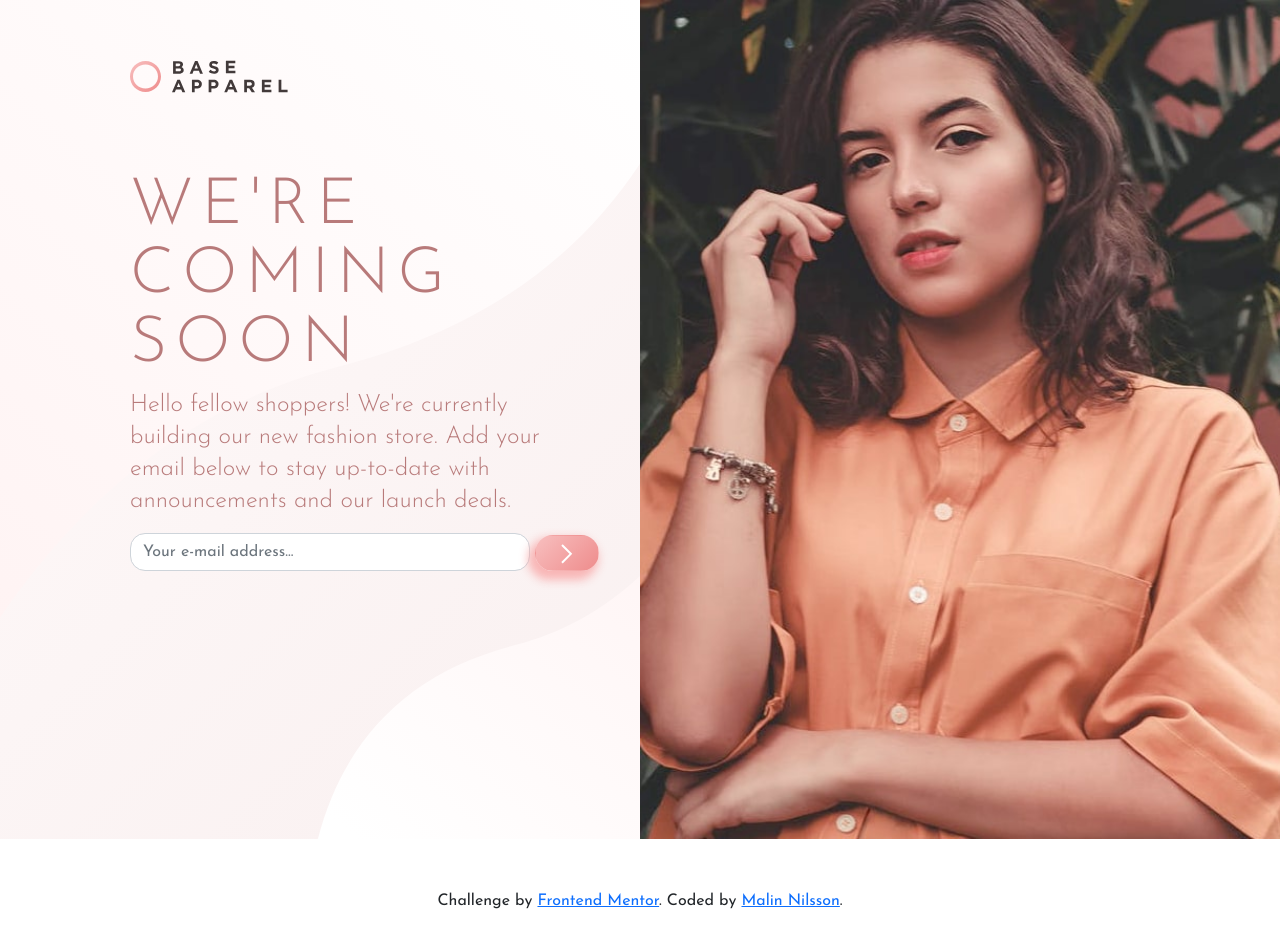
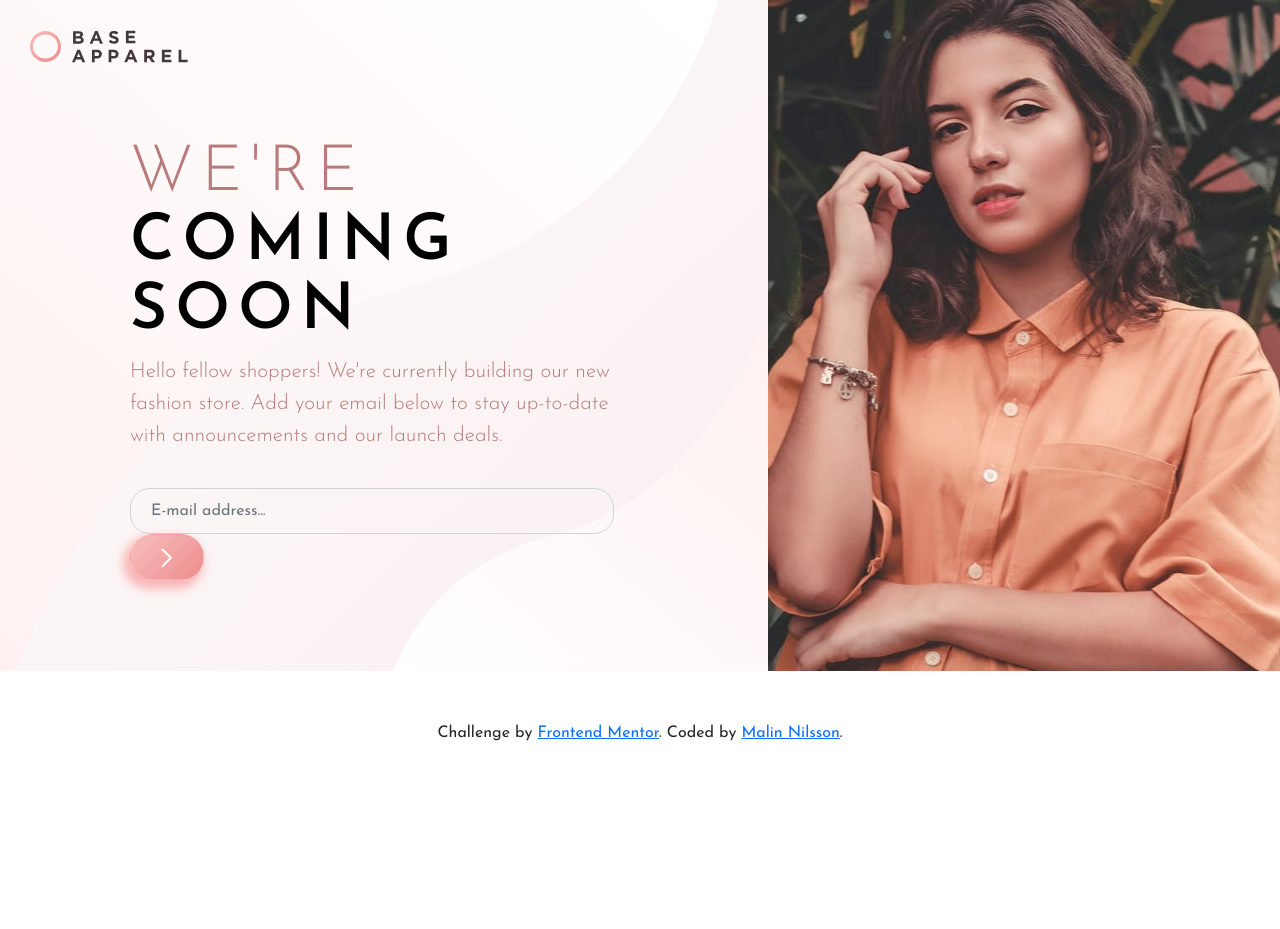
Before and after one commit to malin-nilsson/BaseApparel-LandingPage, a website: page index.html in a window 1280 px wide. After the commit the page ends 800 px from the top, so only its background shows below. Drawn offline with nearby package versions, Linux system fonts and the light colour scheme.

Commit message:
Created header with logo for mobile & tablet

```diff
--- a/index.html
+++ b/index.html
@@ -16,27 +16,33 @@
 </head>
 
 <body>
+    <header>
+      <div class="logo">
+      <img src="images/logo.svg">
+    </div>
+  </header>
   <main>
     <div class="text-container">
-      <div class="logo">
-        <img src="images/logo.svg">
-      </div>
       <div class="text">
-        <h1 class="title">We're coming soon</h1>
+        <h1 class="title">We're <span class="title-black">coming soon</span></h1>
         <p class="signup">
           Hello fellow shoppers! We're currently building our new fashion store.
           Add your email below to stay up-to-date with announcements and our launch deals.
         </p>
       </div>
         <form class="needs-validation" novalidate>
-          <input class="form-control" type="email" name="email" placeholder="Your e-mail address..." required>
+          <input class="form-control" type="email" name="email" placeholder="E-mail address..." required>
           <button class="btn needs-validation" type="submit"><img src="/images/icon-arrow.svg" /></button>
-          <div class="invalid-feedback">Email field cannot be blank!</div>
+          <div class="invalid-feedback">Please provide a valid e-mail</div>
         </form>
 
     </div>
     <div class="img-container">
-      <img src="images/hero-desktop.jpg">
+      <picture>
+        <source media="(min-width: 768px)" srcset="images/hero-desktop.jpg">
+        <img src="images/hero-mobile.jpg" alt="Girl wearing ">
+    </picture>
+
     </div>
   </main>
 
--- a/scss/form.scss
+++ b/scss/form.scss
@@ -2,11 +2,13 @@
 
 form {
     position: relative;
+    padding: 20px 0px;
 
     .form-control {
         display: inline;
-        width: 80%;
-        border-radius: 15px;
+        width: 100%;
+        border-radius: 20px;
+        background-color: transparent;
 
         &:focus {
             outline: none;
@@ -31,7 +33,7 @@ form {
 
 
     ::placeholder {
-        color: variables.$desaturated-red;
+        color: variables.$soft-red;
     }
 
     .btn {
--- a/scss/grid.scss
+++ b/scss/grid.scss
@@ -28,11 +28,16 @@ main {
             color: variables.$desaturated-red;
         }
 
+        .title-black {
+            color: black;
+            font-weight: 600;
+        }
+
         .signup {
             color: variables.$desaturated-red;
-            font-size: 1.5rem;
-            font-weight: 300;
-            padding: 0px 20px;
+            font-size: 1rem;
+            font-weight: 500;
+            padding: 0px 15px;
         }
     }
 
@@ -42,10 +47,8 @@ main {
     flex-direction: column;
     align-items: center;
 
-
     img {
         width: 100%;
-        height: auto;
     }
 }
 
--- /dev/null
+++ b/scss/header.scss
@@ -0,0 +1,10 @@
+@use 'variables';
+
+header {
+    padding: 30px;
+
+    img {
+        width: 45%;
+        height: auto;
+    }
+}
--- a/scss/main.scss
+++ b/scss/main.scss
@@ -2,6 +2,7 @@
 @import 'grid';
 @import 'form';
 @import 'footer';
+@import 'header';
 @import 'mediaqueries';
 
 * {
--- a/scss/mediaqueries.scss
+++ b/scss/mediaqueries.scss
@@ -1,11 +1,17 @@
 @media screen and (min-width: 768px) {
+    header {
+        position: fixed;
+        z-index: 1;
+
+        img {
+            width: 100%;
+        }
+    }
+
     main {
         display: flex;
         flex-direction: row;
-
     }
-
-
 
     .text-container {
         width: 55%;
@@ -21,7 +27,7 @@
         .title {
             font-size: 3rem;
             line-height: 3.1rem;
-            padding-top: 50px;
+            padding-top: 80px;
         }
     }
 
@@ -34,6 +40,9 @@
         width: 45%;
     }
 
+  form .form-control {
+      width: 90%;
+  }
   form .btn {
       padding: 5px 25px;
   }
@@ -47,13 +56,22 @@
         width: 100%;
     }
 
+    .form-control {
+        width: 70%;
+        padding: 10px 20px;
+    }
+
+    form .btn {
+        padding: 10px 30px;
+    }
+
     .text-container {
-        padding: 60px 10px 0px 130px;
+        padding: 60px 100px 0px 130px;
         text-align: left;
-        width: 50%;
+        width: 60%;
 
         .signup {
-            font-size: 1.5rem;
+            font-size: 1.3rem;
             line-height: 2rem;
             font-weight: 300;
             padding: 0px;
@@ -64,6 +82,11 @@
             line-height: 4.3rem;
             padding: 80px 0px 10px;
             margin: 0;
+
+        }
+
+        .black-title {
+            font-weight: 500;
         }
     }
 
@@ -72,6 +95,6 @@
     }
 
     .img-container {
-        width: 50%;
+        width: 40%;
     }
 }
```
Also changed, not shown: css/form.css, css/grid.css, css/header.css (added), css/main.css, css/mediaqueries.css.
